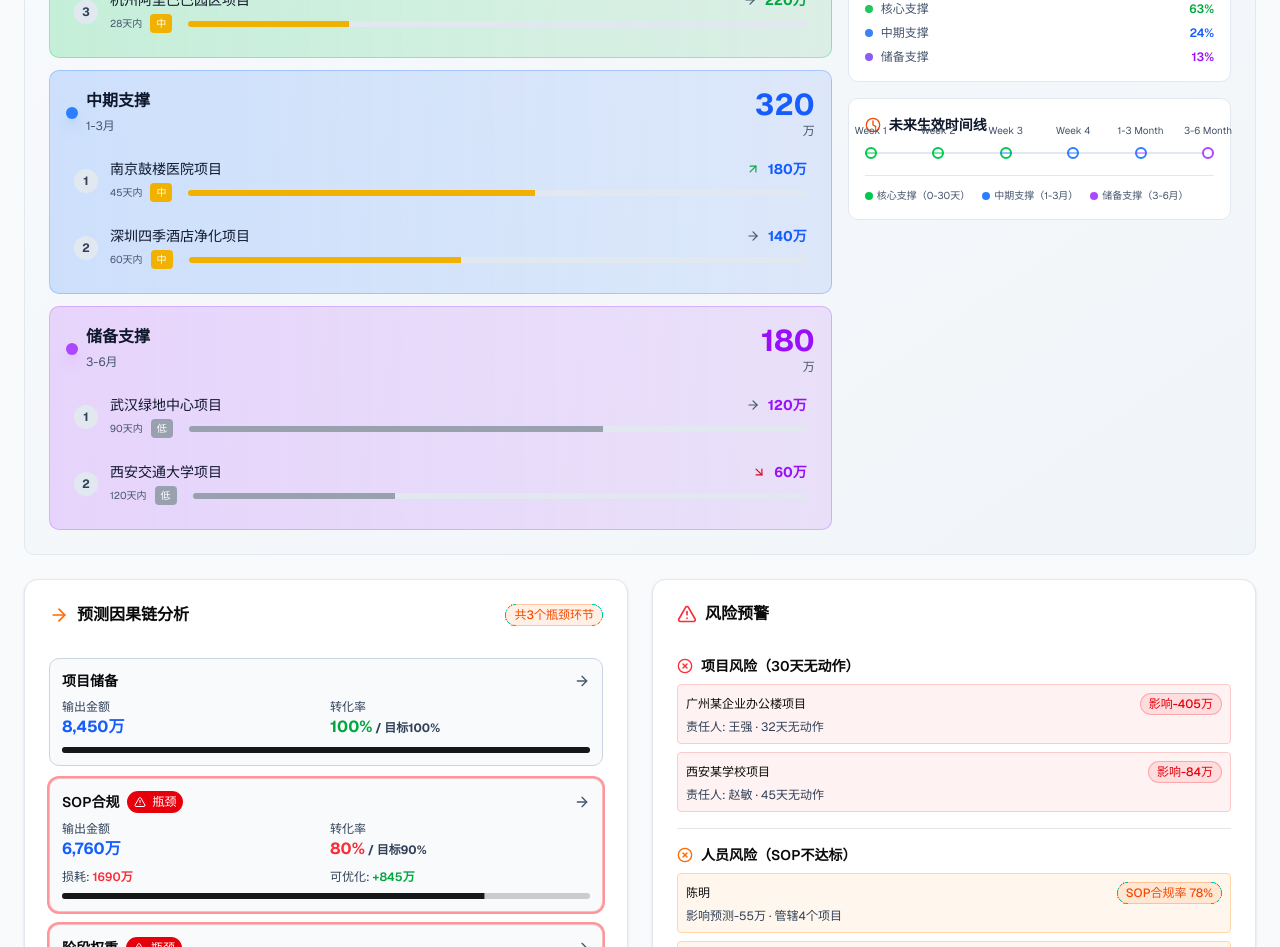
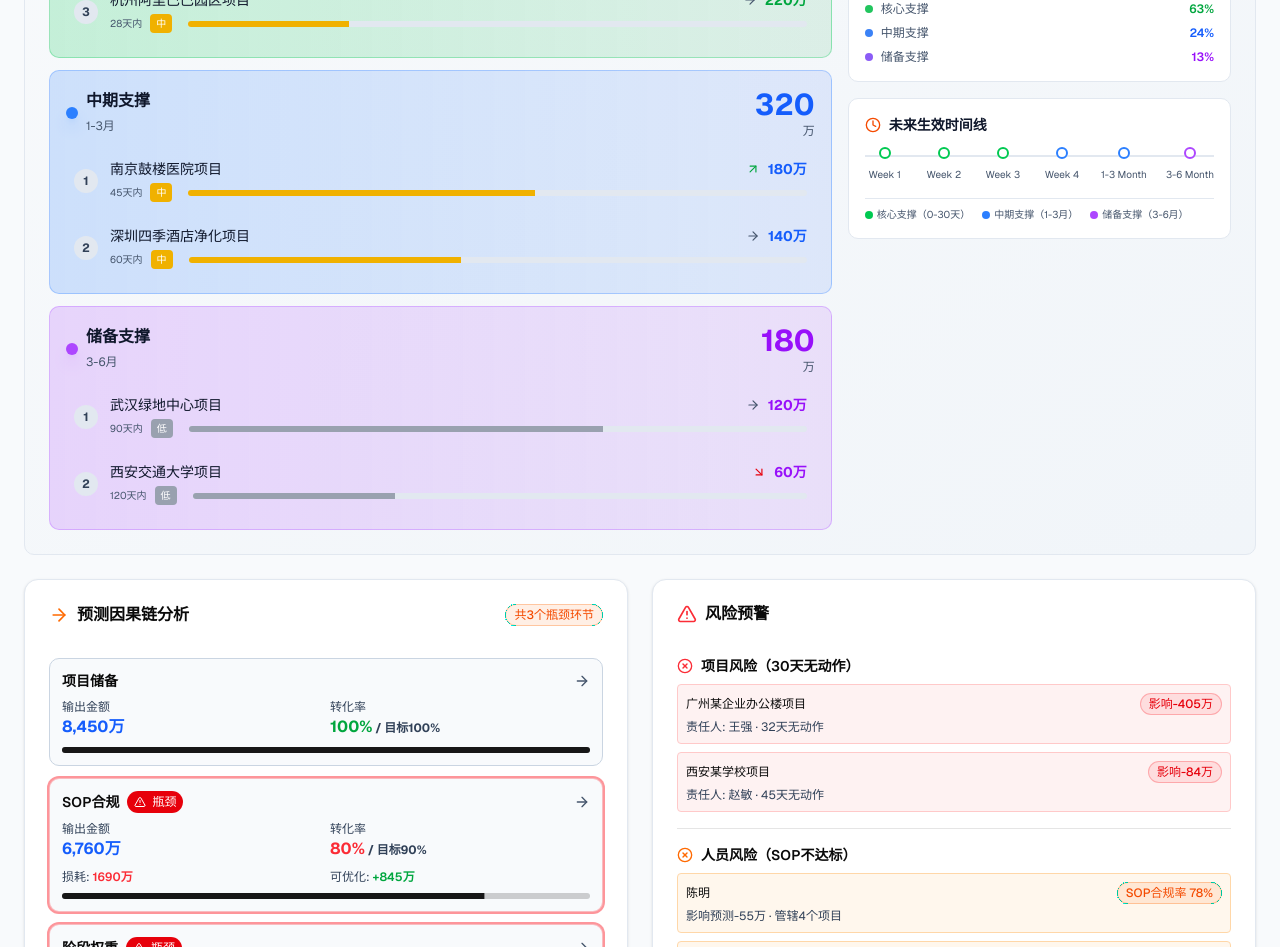
Before and after one commit to navylee1990/coze_jsc, a Next.js app: page /gm in a window 1280 px wide. Shown: the part 1480-2427 px from the top of the page. Built offline with nearby package versions, Linux system fonts and the light colour scheme.

Commit message:
fix: 修复KeySupportPanel未来生效时间线显示错行问题

```diff
--- a/src/components/KeySupportPanel.tsx
+++ b/src/components/KeySupportPanel.tsx
@@ -662,45 +662,42 @@ export default function KeySupportPanel({
                 <Clock className="w-4 h-4 text-orange-600" />
                 未来生效时间线
               </h4>
+              <div className="space-y-4">
+                {/* 时间线 */}
                 <div className="relative">
-                {/* 时间轴线 */}
+                  {/* 横向时间轴线 */}
                   <div
                     className={cn(
-                    'absolute top-1/2 left-0 right-0 h-0.5 -translate-y-1/2',
+                      'absolute left-0 right-0 h-0.5 top-2',
                       theme === 'dark' ? 'bg-slate-700' : 'bg-slate-200'
                     )}
                   />
-                {/* 时间节点 */}
+                  {/* 时间节点容器 */}
                   <div className="flex justify-between relative">
                     {timelineData.map((item, index) => (
                       <Tooltip key={index}>
                         <TooltipTrigger asChild>
                           <div
-                          className="relative cursor-pointer group"
+                            className="relative flex flex-col items-center cursor-pointer group flex-shrink-0"
+                            style={{ minWidth: '40px' }}
                             onMouseEnter={() => onTimelineHover?.(item.label)}
                           >
+                            {/* 节点圆点 */}
                             <div
                               className={cn(
-                              'w-3 h-3 rounded-full border-2 bg-white',
+                                'w-3 h-3 rounded-full border-2 bg-white z-10 mb-2',
                                 index < 3 ? 'border-green-500' : index < 5 ? 'border-blue-500' : 'border-purple-500',
                                 'group-hover:scale-125 transition-transform'
                               )}
                             />
-                          <div className="absolute -top-6 left-1/2 -translate-x-1/2 text-[10px] text-slate-600 whitespace-nowrap">
+                            {/* 时间标签 */}
+                            <div className="text-[10px] text-slate-600 text-center whitespace-nowrap">
                               {item.label}
                             </div>
-                          {index < timelineData.length - 1 && (
-                            <div
-                              className={cn(
-                                'absolute top-1/2 -translate-y-1/2 w-full h-0.5',
-                                index < 2 ? 'bg-green-500/50' : index < 4 ? 'bg-blue-500/50' : 'bg-purple-500/50'
-                              )}
-                            />
-                          )}
                           </div>
                         </TooltipTrigger>
                         <TooltipContent
-                        side="top"
+                          side="bottom"
                           className={cn(
                             theme === 'dark' ? 'bg-slate-900 border-slate-700' : 'bg-white border-slate-200'
                           )}
@@ -712,7 +709,7 @@ export default function KeySupportPanel({
                   </div>
                 </div>
                 {/* 时间线图例 */}
-              <div className="mt-4 pt-3 border-t border-slate-200 flex items-center gap-3 text-[10px]">
+                <div className="pt-2 border-t border-slate-200 flex flex-wrap items-center gap-x-3 gap-y-1 text-[10px]">
                   <div className="flex items-center gap-1">
                     <div className="w-2 h-2 rounded-full bg-green-500" />
                     <span className="text-slate-600">核心支撑（0-30天）</span>
@@ -730,6 +727,7 @@ export default function KeySupportPanel({
             </div>
           </div>
         </div>
+      </div>
     </TooltipProvider>
   );
 }
```
Lines whose indentation alone changed are shown as unchanged.
